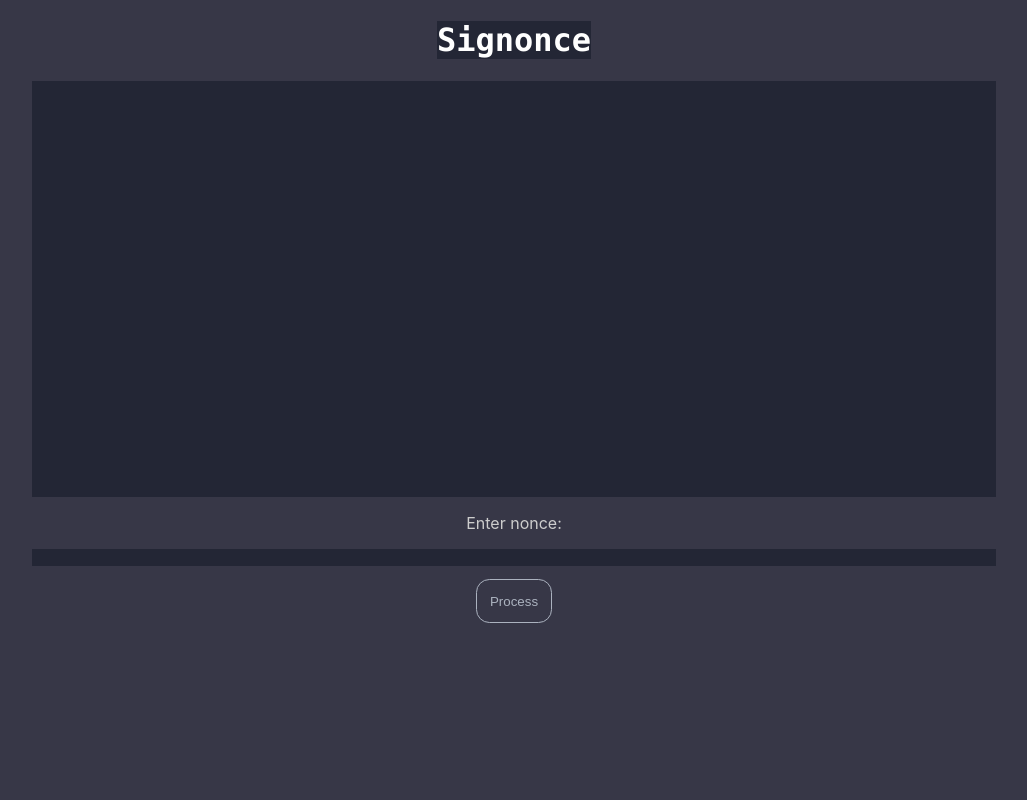
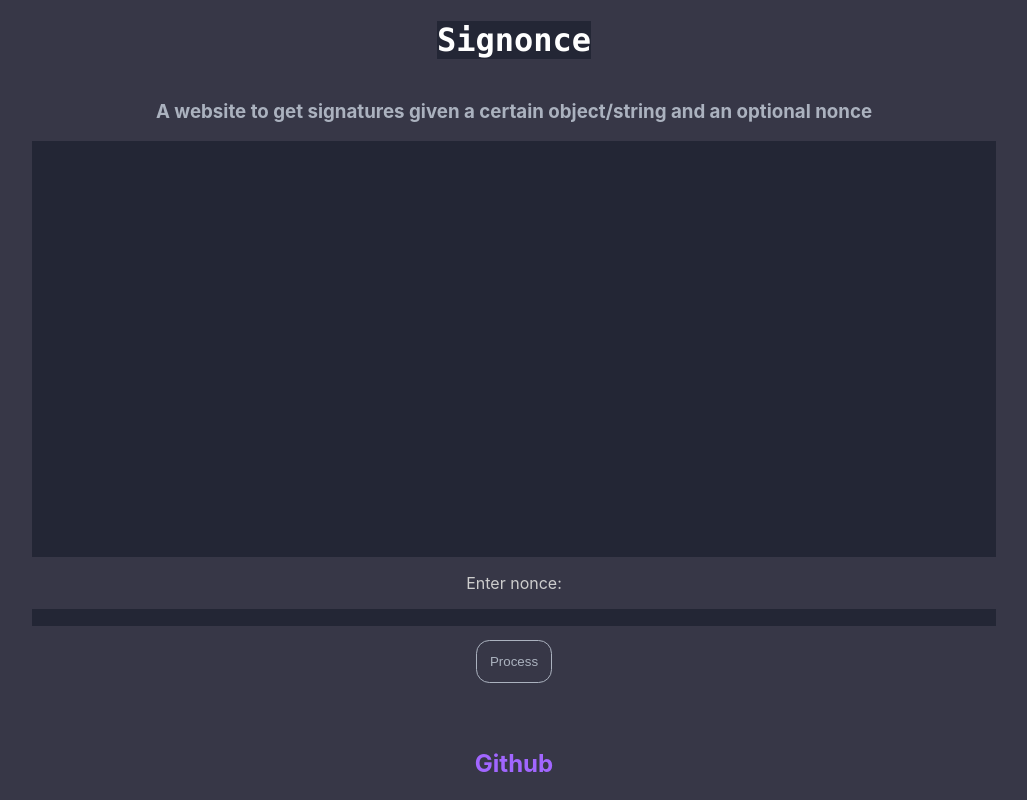
Before and after one commit to hemisemidemipresent/signonce, a React (Create React App) app: page / in a window 1280 px wide. Shown: the whole page, without its empty margins (126-1153 px from the left). Built offline with nearby package versions, Linux system fonts and the light colour scheme.

Commit message:
make UI better

```diff
--- a/src/App.js
+++ b/src/App.js
@@ -26,6 +26,9 @@ function App() {
         <>
             <div className="div">
                 <h1 className="code">Signonce</h1>
+                <h3>
+                    A website to get signatures given a certain object/string and an optional nonce
+                </h3>
                 <form className="form" onSubmit={handleSubmit} autocomplete="off">
                     <input
                         type="text"
@@ -55,6 +58,9 @@ function App() {
                         {output}
                     </p>
                 )}
+                <h2>
+                    <a href="https://github.com/hemisemidemipresent/signonce">Github</a>
+                </h2>
             </div>
         </>
     );
--- a/src/index.css
+++ b/src/index.css
@@ -48,7 +48,6 @@ input{
 
 }
 input#biginput{
-  padding:1em, 1em, 25vh, 1em;
   padding-bottom:50vh;
 }
 input:focus-visible {
@@ -69,3 +68,10 @@ p.code{
 .code#sig{
   color:var(--purple-2);
 }
+a{
+  color:var(--purple-1);
+  text-decoration: none;
+}
+h3{
+  color:var(--text-3);
+}
```
